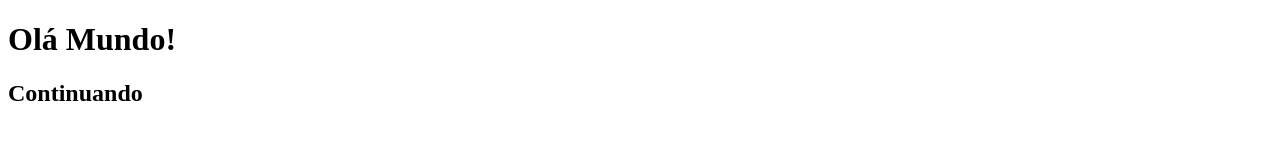
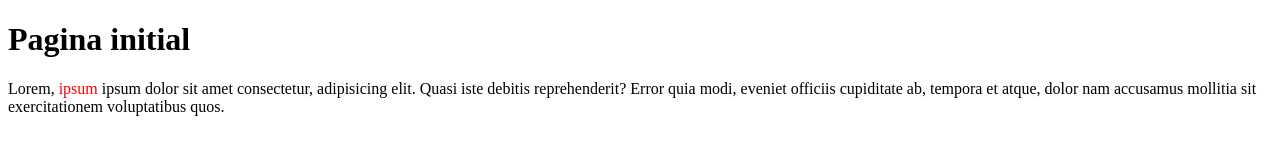
Before and after one commit to LeonardoBuonanno/exercicio1-s, a plain HTML site: page index.html in a window 1280 px wide. Drawn offline with Linux system fonts and the light colour scheme.

Commit message:
Crirei um bolco de texte com css

```diff
--- a/index.html
+++ b/index.html
@@ -1,15 +1,26 @@
 <!DOCTYPE html>
-<html lang="en">
+<html lang="pt-br">
 <head>
     <meta charset="UTF-8">
     <meta http-equiv="X-UA-Compatible" content="IE=edge">
     <meta name="viewport" content="width=device-width, initial-scale=1.0">
     <title>Exemplo HTML</title>
 </head>
+
 <body>
 
-    <h1>Olá Mundo!</h1>
+    <div>
+        <h1>Pagina initial</h1>
+        <div>
+            <p>
+                Lorem, <spam style="color:#ff0000">ipsum</spam> ipsum dolor sit amet consectetur, adipisicing elit. Quasi iste debitis reprehenderit? Error quia modi, eveniet officiis cupiditate ab, tempora et atque, dolor nam accusamus mollitia sit exercitationem voluptatibus quos.
+            </p>
+        </div>
+    </div>
+
+    <!-- <h1>Olá Mundo!</h1>
     <h2>Continuando</h2>
+    <h3>Exercitando os titulos</h3> -->
 
 </body>
 </html>
```
